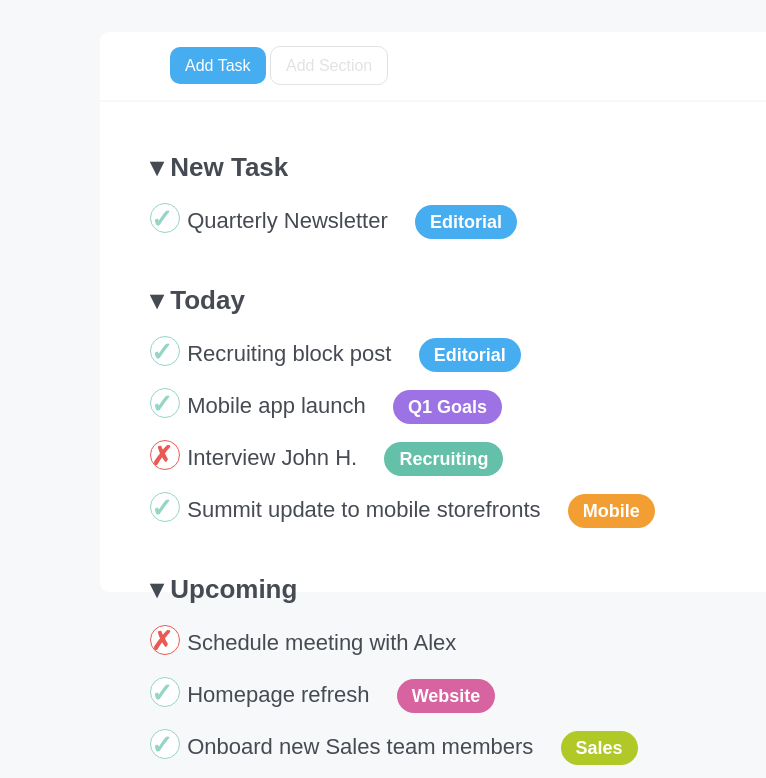
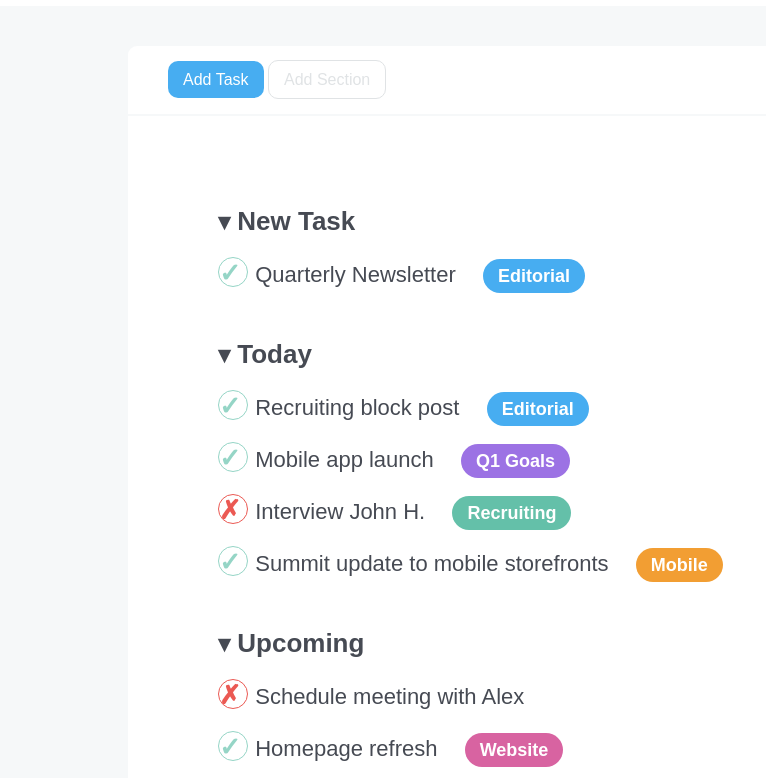
Before and after one commit to gianlucanesta/html-css-toboolist, a plain HTML site: page index.html in a window 1280 px wide. Shown: the part 113-891 px from the top of the page, without its empty margins (0-766 px from the left). Drawn offline with Linux system fonts and the light colour scheme.

Commit message:
Centratura div e altre modifiche

```diff
--- a/index.html
+++ b/index.html
@@ -10,7 +10,7 @@
 <body>
     <!--INIZIO HEADER-->
     <header>
-        <img class="logo" src="/img/logo.png" alt="Logo Toobolist">
+        <img class="logo" src="img/logo.png" alt="Logo Toobolist">
         <span class="testo-logo">Toobolist</span>
 
     </header>
@@ -19,14 +19,15 @@
     <!--INIZIO MAIN-->
     <main>
         <div class="container">
+
             <div class="intestazione">
-                <a class="add-task" href="#">Add Task</a>
-                <a class="add-section" href="#">Add Section</a>
+                <a class="add task" href="#">Add Task</a>
+                <a class="add section" href="#">Add Section</a>
             </div>
-
+            <div class="lista-task">
                 <ul class="new-task">
                     <li>
-                    &#9662; New Task
+                       <span class="freccia">&#9662;</span>  New Task
 
                         <ul class="sottolista">
                             <li>
@@ -45,7 +46,7 @@
 
                 <ul class="new-task">
                     <li>
-                    &#9662; Today
+                        <span class="freccia">&#9662;</span> Today
 
                         <ul class="sottolista">
                             <li>
@@ -103,7 +104,7 @@
 
                 <ul class="new-task">
                     <li>
-                    &#9662; Upcoming
+                        <span class="freccia">&#9662;</span> Upcoming
 
                         <ul class="sottolista">
                             <li>
@@ -157,7 +158,7 @@
                         </ul>
                     </li>
                 </ul>
-
+            </div>
         </div>
     </main>
     <!--FINE MAIN-->
--- a/style.css
+++ b/style.css
@@ -7,8 +7,7 @@
 .container {
     background-color: white;
     width: 80%;
-    height: 70vh;
-    margin: 50px 50px 100px 100px;
+    margin: 40px auto;
     border-radius: 9px;
 }
 
@@ -19,6 +18,7 @@ body {
 
 header {
     background-color: white;
+    padding: 12px;
 }
 
 .logo{
@@ -36,31 +36,37 @@ header {
     font-weight: 800;
 }
 .intestazione{
-    padding: 25px 20px;
+    padding: 25px 40px;
     border-bottom: 2px solid #f6f8f9;
 }
 
-.add-task {
-    margin: 100px 0px 0px 50px;
-    background-color: #47adf1;
-    color: white;
-    padding: 10px 15px;
-    border-radius: 10px;
-    border: 1px #47adf1;
-    text-decoration: none;
+.lista-task {
+    padding: 40px 40px;
 }
 
-.add-section {
-    color: #e0e3e5;
-    background-color: white;
-    border: 1px solid  #e0e3e5;
+.add {
+    color: white;
     padding: 10px 15px;
     border-radius: 10px;
     text-decoration: none;
 }
+.task {
+    background-color: #47adf1;
+    border: 1px #47adf1;
+}
+
+.section {
+    color: #e0e3e5;
+    background-color: white;
+    border: 1px solid  #e0e3e5;
+}
 
 hr {
     color: #d3d8dc;
+}
+
+.freccia {
+    font-size: 24px;
 }
 
 .new-task {
```
Lines whose indentation alone changed are shown as unchanged.
